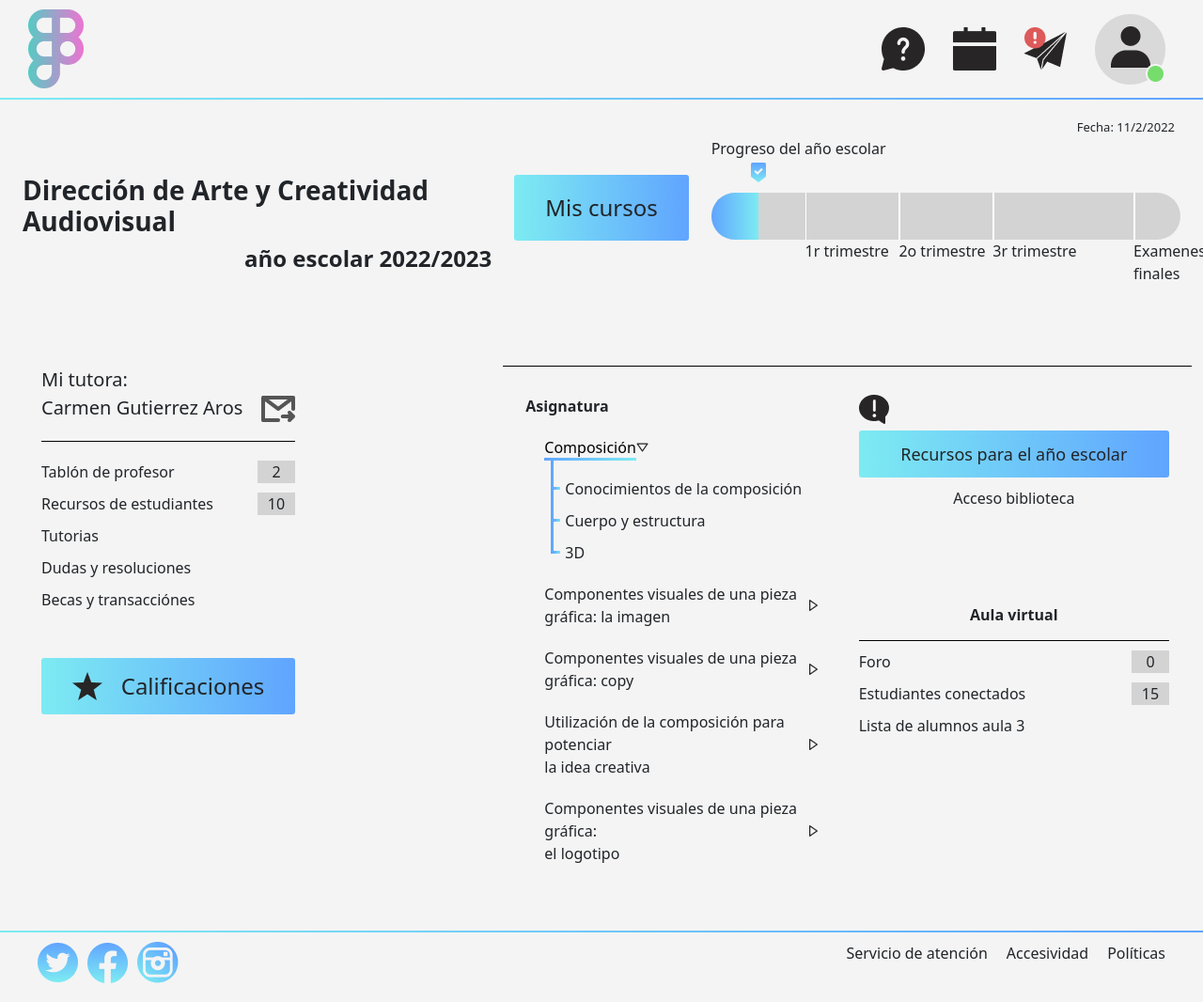
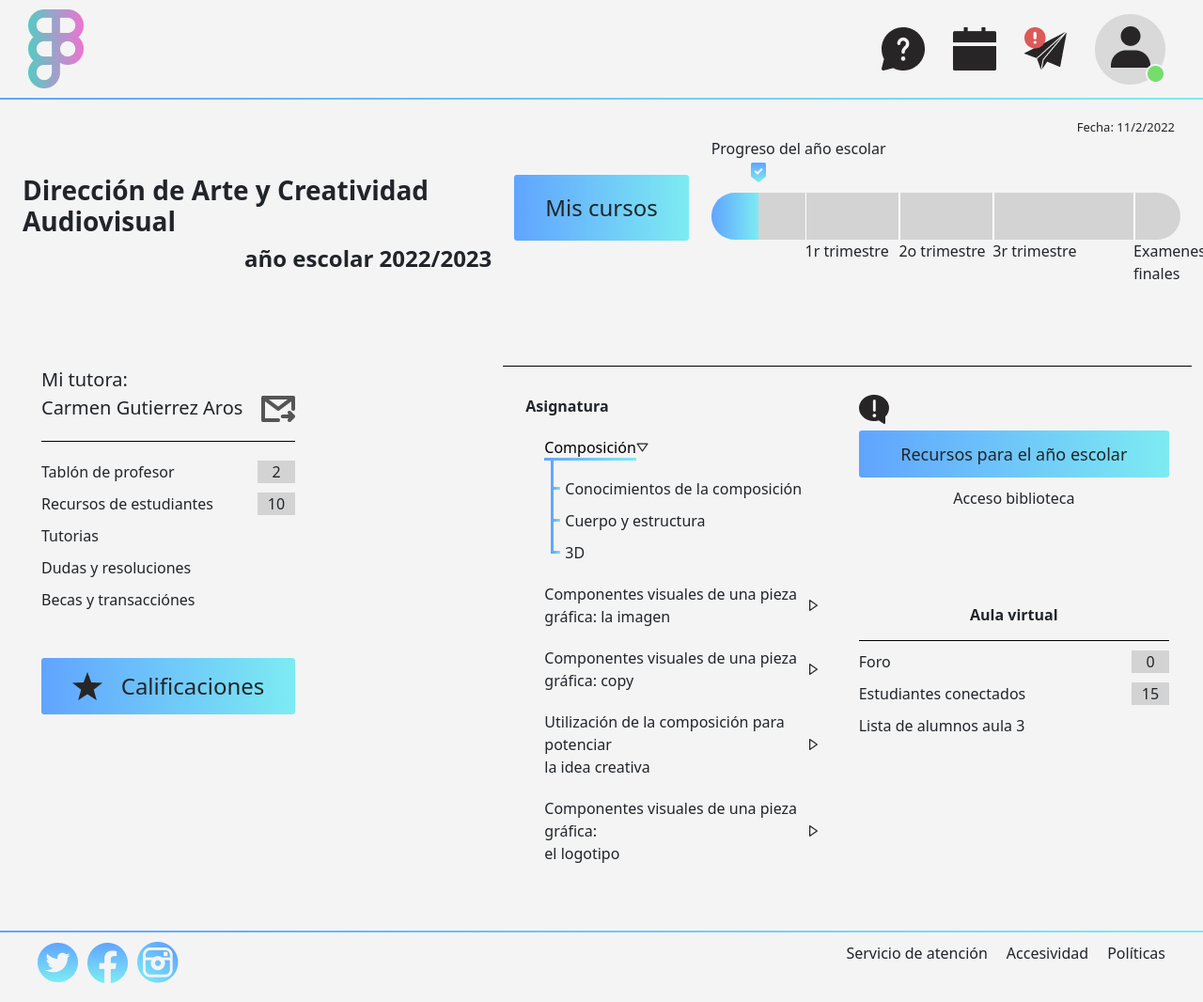
Before and after one commit to YesseniaColocho/aula-virtual, a Vue app: page / in a window 1280 px wide. Shown: the whole page at 94% size. Built offline with nearby package versions, Linux system fonts and the light colour scheme.

Commit message:
AV-23: Hacer gradiante lineal azul global

```diff
--- a/src/assets/base.scss
+++ b/src/assets/base.scss
@@ -103,7 +103,7 @@ body {
 .linea-color {
   border-image-slice: 1;
   border-width: 3px;
-  border-image-source: linear-gradient(to right, #60A4FF, #7DEBF2);
+  border-image-source: $gradiente-azul;
   border-bottom: 3px solid;
 }
 
@@ -114,7 +114,7 @@ ul.lineas-lista {
     width: 10px;
     border-image-slice: 1;
     border-width: 3px;
-    border-image-source: linear-gradient(to right, #60A4FF, #7DEBF2);
+    border-image-source: $gradiente-azul;
     border-bottom: 3px solid;
     border-left: 3px solid;
     position: absolute;
@@ -134,4 +134,5 @@ ul.lineas-lista {
   margin-right: 30px;
   margin-top: 20px;
   font-size: small;
+
 }
--- /dev/null
+++ b/src/assets/variables-scss.scss
@@ -0,0 +1 @@
+$gradiente-azul: linear-gradient(to right, #60A4FF, #7DEBF2);
--- a/src/components/BarraCurso.vue
+++ b/src/components/BarraCurso.vue
@@ -65,7 +65,7 @@ export default {
 }
 
 .progreso {
-    background: linear-gradient(to right, #60A4FF,#7DEBF2);
+    background: $gradiente-azul;
     height: 100%;
 }
 
--- a/src/components/BarraInferior.vue
+++ b/src/components/BarraInferior.vue
@@ -23,7 +23,7 @@
 
 <style scoped lang="scss">
 footer {
-    background: linear-gradient(to right, #7DEBF2, #60A4FF);
+    background: $gradiente-azul;
     padding-top: 2px;
     margin-top: 50px;
 
--- a/src/components/BarraSuperior.vue
+++ b/src/components/BarraSuperior.vue
@@ -31,7 +31,7 @@
 
 <style scoped lang="scss">
 .fondo-barra {
-    background: linear-gradient(to right, #7DEBF2, #60A4FF);
+    background: $gradiente-azul;
     padding-bottom: 2px;
     margin-bottom: 20px;
 
--- a/src/views/CalendarioView.vue
+++ b/src/views/CalendarioView.vue
@@ -126,7 +126,7 @@ import Fecha from '../components/Fecha.vue';
 
         .boton-evento {
             margin-top: 30px;
-            background: linear-gradient(to right, #60A4FF, #7DEBF2);
+            background: $gradiente-azul;
             height: 50px;
             border-radius: 3px;
             display: flex;
--- a/src/views/ComposicionView.vue
+++ b/src/views/ComposicionView.vue
@@ -256,7 +256,7 @@ import Fecha from '../components/Fecha.vue';
     }
 
     .boton-notas {
-        background: linear-gradient(to right, #60A4FF, #7DEBF2);
+        background: $gradiente-azul;
         margin: 30px 0 15px 20px;
         height: 70px;
         display: flex;
@@ -306,7 +306,7 @@ import Fecha from '../components/Fecha.vue';
     padding-left: 40px;
 
     .boton-informativo {
-        background: linear-gradient(to right, #60A4FF, #7DEBF2);
+        background: $gradiente-azul;
         display: flex;
         justify-content: space-between;
         height: 70px;
--- a/src/views/EntregaView.vue
+++ b/src/views/EntregaView.vue
@@ -204,7 +204,7 @@ import Fecha from '../components/Fecha.vue';
         .boton-mas {
 
             span {
-                background: linear-gradient(to right, #76B1FF, #7DEBF2);
+                background: $gradiente-azul;
                 height: 30px;
                 width: 30px;
                 border-radius: 3px;
@@ -215,7 +215,7 @@ import Fecha from '../components/Fecha.vue';
         }
 
         .boton-archivo {
-            background: linear-gradient(to right, #76B1FF, #7DEBF2);
+            background: $gradiente-azul;
             padding: 10px 30px;
         }
     }
--- a/src/views/HomeView.vue
+++ b/src/views/HomeView.vue
@@ -235,7 +235,7 @@ import Fecha from '../components/Fecha.vue';
 }
 
 .calificaciones {
-  background: linear-gradient(to right, #7DEBF2, #60A4FF, );
+  background: $gradiente-azul;
   margin-left: 20px;
   display: flex;
   justify-content: center;
@@ -254,7 +254,7 @@ import Fecha from '../components/Fecha.vue';
   background: grey;
   height: 70px;
   border-radius: 3px;
-  background: linear-gradient(to right, #7DEBF2, #60A4FF);
+  background: $gradiente-azul;
   font-size: x-large;
   display: flex;
   justify-content: center;
@@ -298,7 +298,7 @@ import Fecha from '../components/Fecha.vue';
 }
 
 .referencias-año-escolar {
-  background: linear-gradient(to right, #7DEBF2, #60A4FF);
+  background: $gradiente-azul;
   margin-top: 7px;
   height: 50px;
   display: flex;
--- a/src/views/MensajeriaView.vue
+++ b/src/views/MensajeriaView.vue
@@ -211,7 +211,7 @@ export default {
         padding: 20px;
 
         .mensaje {
-            background: linear-gradient(to right, #60A4FF, #7DEBF2);
+            background: $gradiente-azul;
             height: 50px;
             border-radius: 3px;
             display: flex;
@@ -268,7 +268,7 @@ export default {
         margin-bottom: 20px;
 
         &:first-child {
-            background: linear-gradient(to right, #60A4FF, #7DEBF2);
+            background: $gradiente-azul;
         }
 
     }
--- a/vite.config.js
+++ b/vite.config.js
@@ -13,5 +13,12 @@ export default defineConfig({
       '@': fileURLToPath(new URL('./src', import.meta.url)),
       '~bootstrap': path.resolve(__dirname, 'node_modules/bootstrap'),
     }
+  },
+  css: {
+    preprocessorOptions: {
+      scss: {
+        additionalData: `@import './src/assets/variables-scss.scss';`
+      }
+    }
   }
 })
```
